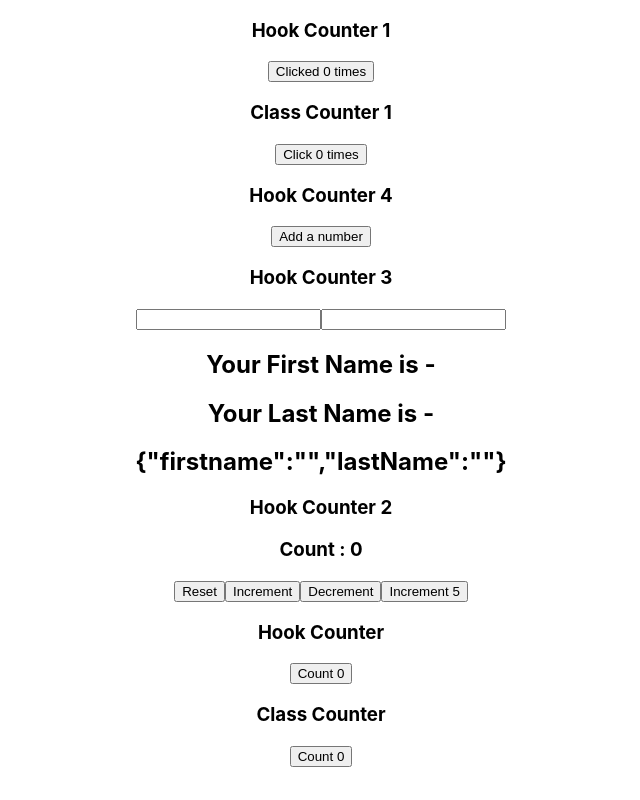
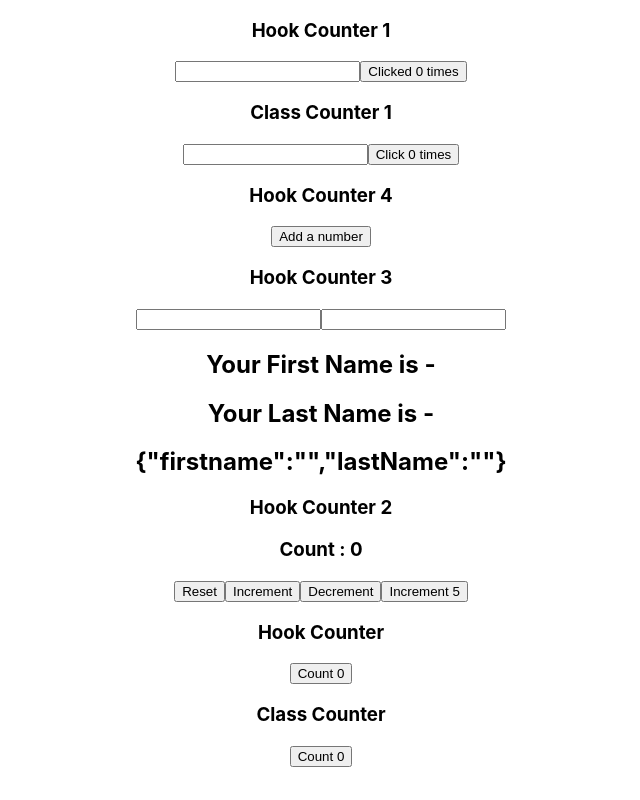
Before and after one commit to abdurrahmanmh/state-hook, a React (Create React App) app: page / in a window 1280 px wide. Shown: the whole page, without its empty margins (319-959 px from the left). Built offline with nearby package versions, Linux system fonts and the light colour scheme.

Commit message:
Conditionally run effects (#6)
* useEffect after render

* Conditionally run effects

```diff
--- a/src/components/ClassCounter1.js
+++ b/src/components/ClassCounter1.js
@@ -6,18 +6,34 @@
 
     this.state = {
       count: 0,
+
+      name: "",
     };
   }
   componentDidMount() {
     document.title = `Clicked ${this.state.count} times`;
   }
   componentDidUpdate(prevProps, prevState) {
-    document.title = `Clicked ${this.state.count} times`;
+
+    if (prevState.count != this.state.count) {
+      console.log("Updating doc title");
+      document.title = `Clicked ${this.state.count} times`;
+    }
+
   }
 
   render() {
     return (
       <div>
+
+        <input
+          type="text"
+          value={this.state.name}
+          onChange={(e) => {
+            this.setState({ name: e.target.value });
+          }}
+        ></input>
+
         <button onClick={() => this.setState({ count: this.state.count + 1 })}>
           Click {this.state.count} times
         </button>
--- a/src/components/HookCounter1.js
+++ b/src/components/HookCounter1.js
@@ -3,11 +3,19 @@
 function HookCounter1() {
   const [count, setCount] = useState(0);
 
-  useEffect(()=>{
-    document.title= `You Clicked ${count} times`
-  })
+  const [name, setName] = useState("");
+
+  useEffect(() => {
+    console.log('use Effect - Updatimg document title')
+    document.title = `You Clicked ${count} times`;
+  },[count]);
   return (
     <div>
+      <input
+        type="text"
+        value={name}
+        onChange={(e) => setName(e.target.value)}
+      ></input>
       <button onClick={() => setCount(count + 1)}>Clicked {count} times</button>
     </div>
   );
```
